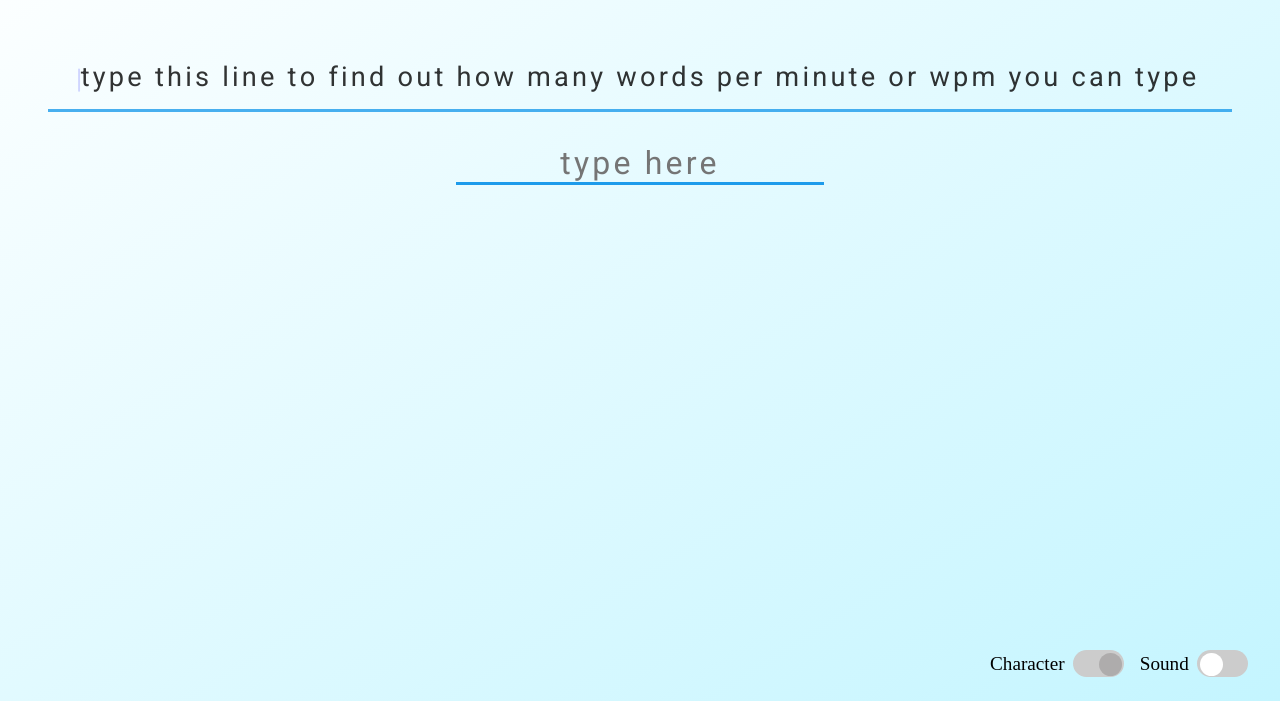
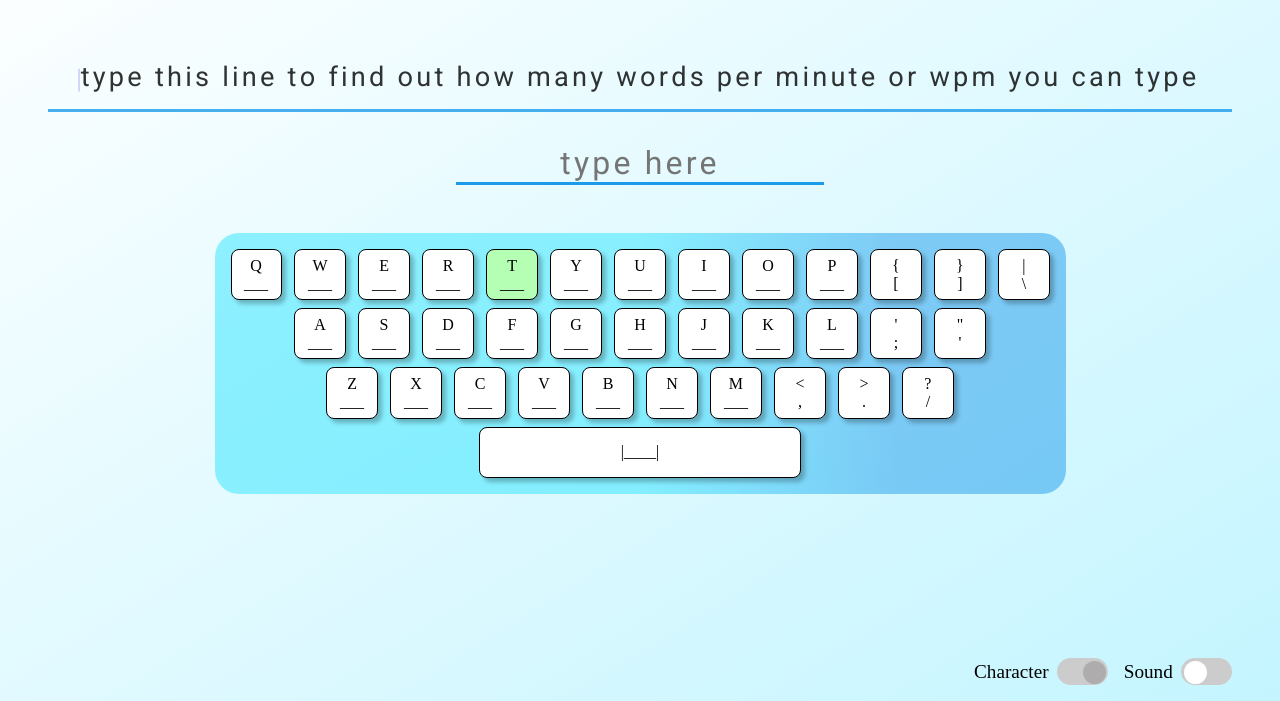
Before and after one commit to harshitrajsinha/speed-typing, a website built with Vite: page index.html in a window 1280 px wide. Shown: the part 99-800 px from the top of the page. Built offline with nearby package versions, Linux system fonts and the light colour scheme; no server answers.

Commit message:
css changes

```diff
--- a/index.html
+++ b/index.html
@@ -51,7 +51,7 @@
     <script src="./src/script.js"></script>
   </head>
   <body>
-    <audio id="startSound" src="./public/WINDY_HILL.mp3" preload="auto"></audio>
+    <audio id="startSound" src="./public/windy-hill.mp3" preload="auto"></audio>
     <main>
       <header>
         <div id="logo">Speed Typing</div>
@@ -76,22 +76,7 @@
         <div id="user-type">
           <input type="text" placeholder="type here" autofocus />
         </div>
-        <div id="toggling">
-          <div class="switch-char">
-            <label>Character</label>
-            <label class="toggle-switch">
-              <input id="input-char" type="checkbox" checked />
-              <span class="slider active"></span>
-            </label>
-          </div>
-          <div class="switch-sound">
-            <label>Sound</label>
-            <label class="toggle-switch">
-              <input id="input-sound" class="active" type="checkbox" />
-              <span class="slider active"></span>
-            </label>
-          </div>
-        </div>
+
         <div id="keyboard-container">
           <div id="keyboard">
             <!-- <div id="key-row-char">
@@ -155,6 +140,24 @@
           </div>
         </div>
       </div>
+      <footer>
+        <div id="toggling">
+          <div class="switch-char">
+            <label>Character</label>
+            <label class="toggle-switch">
+              <input id="input-char" type="checkbox" checked />
+              <span class="slider active"></span>
+            </label>
+          </div>
+          <div class="switch-sound">
+            <label>Sound</label>
+            <label class="toggle-switch">
+              <input id="input-sound" class="active" type="checkbox" />
+              <span class="slider active"></span>
+            </label>
+          </div>
+        </div>
+      </footer>
     </main>
   </body>
 </html>
--- a/src/styles.css
+++ b/src/styles.css
@@ -10,11 +10,13 @@ body {
   height: 100vh;
   width: 100vw;
   background-image: linear-gradient(to bottom right, #ffffff, #c4f5ff);
-  padding: 1rem 3rem 3rem 3rem;
+  padding: 1rem 3rem 1rem 3rem;
 }
 
 main {
   height: 100%;
+  display: flex;
+  flex-direction: column;
 }
 
 header {
@@ -74,6 +76,10 @@ header #logo {
   font-size: 3rem;
 }
 
+#container {
+  flex-grow: 1;
+}
+
 #test-sentence {
   margin-top: 3rem;
   border-bottom: 3px solid #1d9beb;
@@ -106,12 +112,15 @@ header #logo {
   text-align: center;
 }
 
+footer {
+  width: 100%;
+}
+
 #toggling {
   display: flex;
   flex-direction: row;
   gap: 1rem;
-  position: absolute;
-  bottom: 3%;
+  justify-content: end;
   right: 2rem;
   font-size: 1.2rem;
 }
@@ -342,7 +351,7 @@ li.incorrect {
     font-size: 6vw;
   }
   #container {
-    margin-top: 15vw;
+    margin-top: 4vw;
   }
 
   #test-sentence {
@@ -458,8 +467,17 @@ li.incorrect {
   }
 }
 
-@media (orientation: landscape) {
+@media screen and (max-width: 1024px) and (orientation: landscape) {
   #keyboard {
     display: none;
   }
 }
+
+@media screen and (max-width: 1024px) and (orientation: landscape) {
+  body {
+    padding-bottom: 1rem;
+  }
+  #container {
+    margin-bottom: 2rem;
+  }
+}
```
